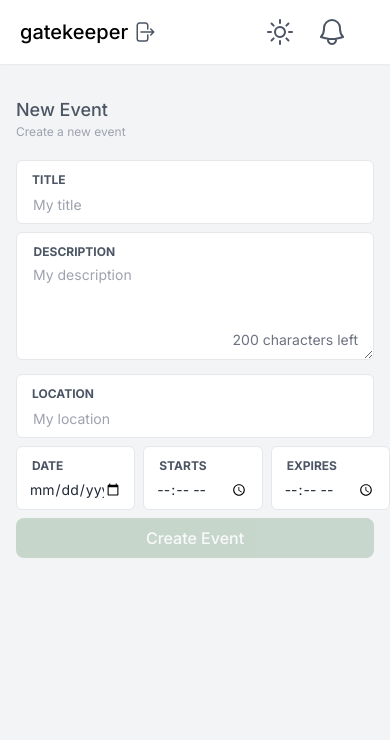
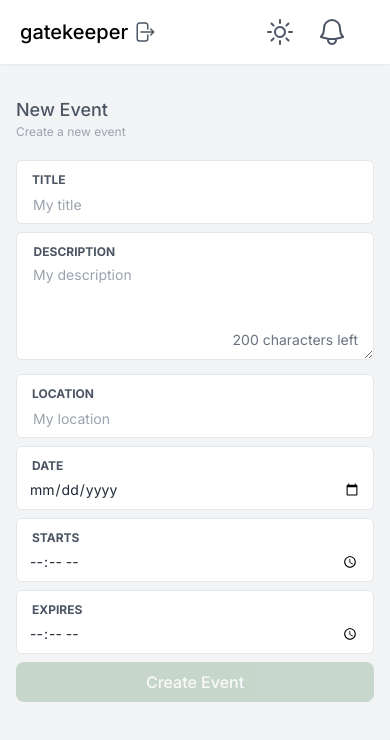
Before and after one commit to UNLV-CS-GANG/gatekeeper, a Next.js app: page /createEvent in a window 390 px wide. Shown: the top 740 px of the page. Built offline with nearby package versions, Linux system fonts and the light colour scheme; no server answers.

Commit message:
style: :lipstick: set full-width inputs on mobile view

```diff
--- a/components/Event/EventForm.tsx
+++ b/components/Event/EventForm.tsx
@@ -141,8 +141,8 @@ export default function EventForm({ userId }: { userId: string | null }) {
             />
           </div>
 
-          <div className="flex w-full space-x-2">
-            <div className="relative w-1/3">
+          <div className="space-y-2 sm:flex sm:w-full sm:space-x-2 sm:space-y-0">
+            <div className="relative sm:w-1/3">
               <label
                 htmlFor="access-date"
                 className="absolute left-4 top-3 text-xs font-bold uppercase text-gray-600"
@@ -159,7 +159,7 @@ export default function EventForm({ userId }: { userId: string | null }) {
                 onChange={(ev) => setTempAccessDate(ev.target.value)}
               />
             </div>
-            <div className="relative w-1/3">
+            <div className="relative sm:w-1/3">
               <label
                 htmlFor="access-start"
                 className="absolute left-4 top-3 text-xs font-bold uppercase text-gray-600"
@@ -176,7 +176,7 @@ export default function EventForm({ userId }: { userId: string | null }) {
                 onChange={(ev) => setTempAccessStart(ev.target.value)}
               />
             </div>
-            <div className="relative w-1/3">
+            <div className="relative sm:w-1/3">
               <label
                 htmlFor="access-end"
                 className="absolute left-4 top-3 text-xs font-bold uppercase text-gray-600"
--- a/components/Event/EventModal/EditView.tsx
+++ b/components/Event/EventModal/EditView.tsx
@@ -237,8 +237,8 @@ export default function EditView({
               />
             </div>
 
-            <div className="flex w-full space-x-2">
-              <div className="relative w-1/3">
+            <div className="space-y-2 sm:flex sm:w-full sm:space-x-2 sm:space-y-0">
+              <div className="relative sm:w-1/3">
                 <label
                   htmlFor="access-date"
                   className="absolute left-4 top-3 text-xs font-bold uppercase text-gray-600"
@@ -255,7 +255,7 @@ export default function EditView({
                   onChange={(ev) => setTempAccessDate(ev.target.value)}
                 />
               </div>
-              <div className="relative w-1/3">
+              <div className="relative sm:w-1/3">
                 <label
                   htmlFor="access-start"
                   className="absolute left-4 top-3 text-xs font-bold uppercase text-gray-600"
@@ -272,7 +272,7 @@ export default function EditView({
                   onChange={(ev) => setTempAccessStart(ev.target.value)}
                 />
               </div>
-              <div className="relative w-1/3">
+              <div className="relative sm:w-1/3">
                 <label
                   htmlFor="access-end"
                   className="absolute left-4 top-3 text-xs font-bold uppercase text-gray-600"
```
